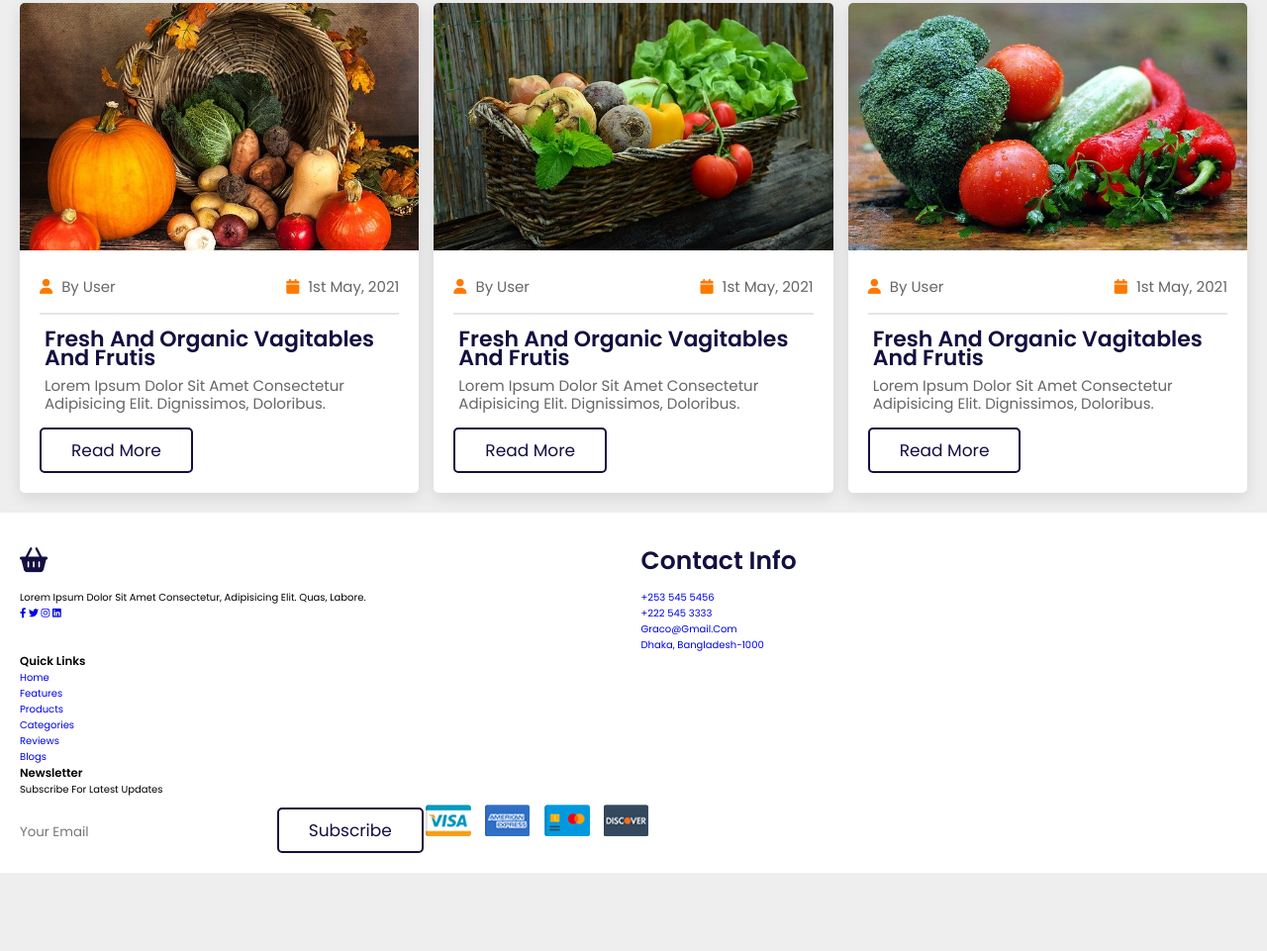
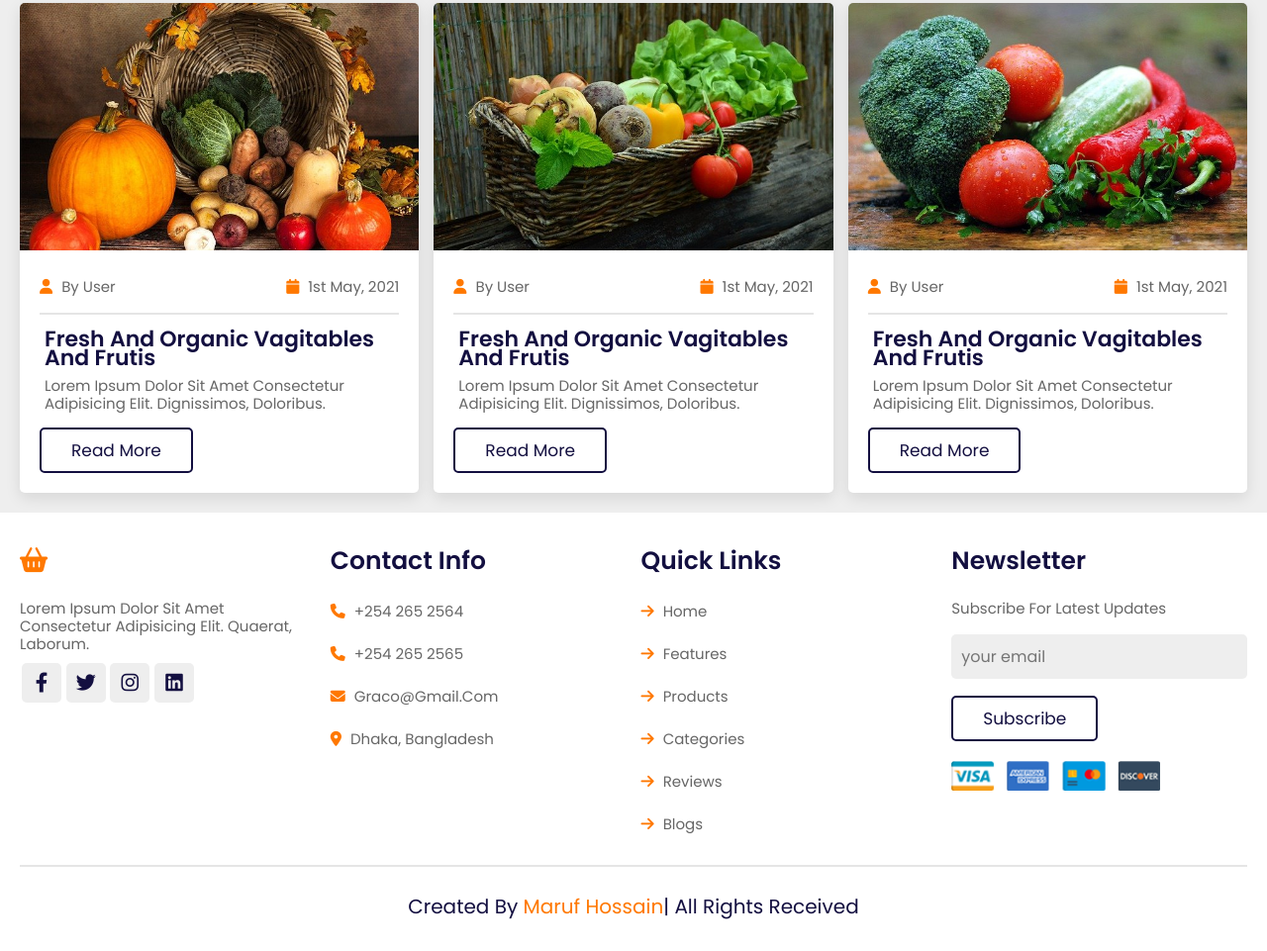
Before and after one commit to marufhossainkhan/grocery_store, a plain HTML site: page index.html in a window 1280 px wide. Shown: the part 3063-4024 px from the top of the page at 99% size. Before the commit the page ends 3945 px from the top, so only its background shows below. Drawn offline with nearby package versions, Linux system fonts and the light colour scheme.

Commit message:
last commit

```diff
--- a/css/style.css
+++ b/css/style.css
@@ -552,7 +552,6 @@ section {
     padding: .5rem;
 }
 
-
 .footer{
     background: #fff;
 }
@@ -566,8 +565,86 @@ section {
 .footer .box-container .box h3{
     font-size: 2.5rem;
     color: var(--black);
-    padding: 1rem 0rem;
+    padding: 1rem 0;
+
 }
+
+.footer .box-container .box h3 i{
+    color: var(--orange);
+}
+
+.footer .box-container .box .links{
+    display: block;
+    font-size: 1.5rem;
+    color: var(--light-color);
+    padding: 1rem 0;
+}
+
+.footer .box-container .box .links i{
+    color: var(--orange);
+    padding-right: .5rem;
+}
+
+.footer .box-container .box .links:hover i{
+    padding-right: 2rem;
+}
+
+.footer .box-container .box p{
+    line-height: 1.8rem;
+    font-size: 1.5rem;
+    color: var(--light-color);
+    padding: 1rem 0;
+}
+
+.footer .box-container .box .share a{
+    height: 4rem;
+    width: 4rem;
+    line-height: 4rem;
+    border-radius: .5rem;
+    font-size: 2rem;
+    color: var(--black);
+    margin-left: .2rem;
+    background: #eee;
+    text-align: center;
+}
+
+.footer .box-container .box .share a:hover{
+    background: var(--orange);
+    color: #fff;
+}
+
+
+.footer .box-container .box .email{
+    width: 100%;
+    margin: .7rem 0;
+    padding: 1rem;
+    border-radius: .5rem;
+    background: #eee;
+    font-size: 1.6rem;
+    color: var(--black);
+    text-transform: none;
+}
+
+.footer .box-container .box .payment-img{
+    margin-top: 2rem;
+    height: 3rem;
+}
+
+.footer .credit{
+    text-align: center;
+    margin-top: 2rem;
+    padding: 1rem;
+    padding-top: 2.5rem;
+    font-size: 2rem;
+    color: var(--black);
+    border-top: var(--border);
+}
+
+.footer .credit span{
+    color: var(--orange);
+
+}
+
 
 
 
@@ -625,4 +702,8 @@ section {
     .heading{
         font-size: 2.5rem;
     }
+
+    .footer{
+        text-align: center;
+    }
 }
--- a/index.html
+++ b/index.html
@@ -418,12 +418,14 @@
     <!-- blog section end -->
 
     <!-- footer section start -->
+
     <section class="footer">
+
         <div class="box-container">
 
             <div class="box">
                 <h3><i class="fas fa-shopping-basket"></i></h3>
-                <p>Lorem ipsum dolor sit amet consectetur, adipisicing elit. Quas, labore.</p>
+                <p>Lorem ipsum dolor sit amet consectetur adipisicing elit. Quaerat, laborum.</p>
                 <div class="share">
                     <a href="#" class="fab fa-facebook-f"></a>
                     <a href="#" class="fab fa-twitter"></a>
@@ -434,57 +436,37 @@
 
             <div class="box">
                 <h3>contact info</h3>
-                <a href="#" class="links">
-                    <div class="i-fa-phone"> +253 545 5456</div>
-                </a>
-                <a href="#" class="links">
-                    <div class="i-fa-phone"> +222 545 3333</div>
-                </a>
-                <a href="#" class="links">
-                    <div class="i-fa-envelope"> graco@gmail.com</div>
-                </a>
-                <a href="#" class="links">
-                    <div class="i-fa-map-market-alt"> dhaka, bangladesh-1000</div>
-                </a>
-            </div>
+                <a href="#" class="links"><i class="fas fa-phone"></i> +254 265 2564</a>
+                <a href="#" class="links"><i class="fas fa-phone"></i> +254 265 2565</a>
+                <a href="#" class="links"><i class="fas fa-envelope"></i> graco@gmail.com</a>
+                <a href="#" class="links"><i class="fas fa-map-marker-alt"></i> dhaka, bangladesh</a>
             </div>
 
             <div class="box">
                 <h3>quick links</h3>
-            <a href="#" class="links">
-                <div class="i-fa-arrow-right">home</div>
-            </a>
-            <a href="#" class="links">
-                <div class="i-fa-arrow-right">features</div>
-            </a>
-            <a href="#" class="links">
-                <div class="i-fa-arrow-right">products</div>
-            </a>
-            <a href="#" class="links">
-                <div class="i-fa-arrow-right">categories</div>
-            </a>
-            <a href="#" class="links">
-                <div class="i-fa-arrow-right">reviews</div>
-            </a>
-            <a href="#" class="links">
-                <div class="i-fa-arrow-right">blogs</div>
-            </a>
-        </div>
+                <a href="#" class="links"><i class="fas fa-arrow-right"></i> Home</a>
+                <a href="#" class="links"><i class="fas fa-arrow-right"></i> features</a>
+                <a href="#" class="links"><i class="fas fa-arrow-right"></i> products</a>
+                <a href="#" class="links"><i class="fas fa-arrow-right"></i> categories</a>
+                <a href="#" class="links"><i class="fas fa-arrow-right"></i> reviews</a>
+                <a href="#" class="links"><i class="fas fa-arrow-right"></i> blogs</a>
             </div>
 
             <div class="box">
                 <h3>newsletter</h3>
                 <p>subscribe for latest updates</p>
-            <input type="email" placeholder="your email">
+                <input type="email" class="email" placeholder="your email">
                 <input type="submit" value="subscribe" class="btn">
                 <img src="img/payment.png" class="payment-img" alt="">
             </div>
 
 
+        </div>
+
+        <div class="credit"> created by <span>maruf hossain</span>| all rights received</div>
+    </section>
 
 
-        </div>
-    </section>
 
     <!-- footer section end -->
 
```
Lines whose indentation alone changed are shown as unchanged.
